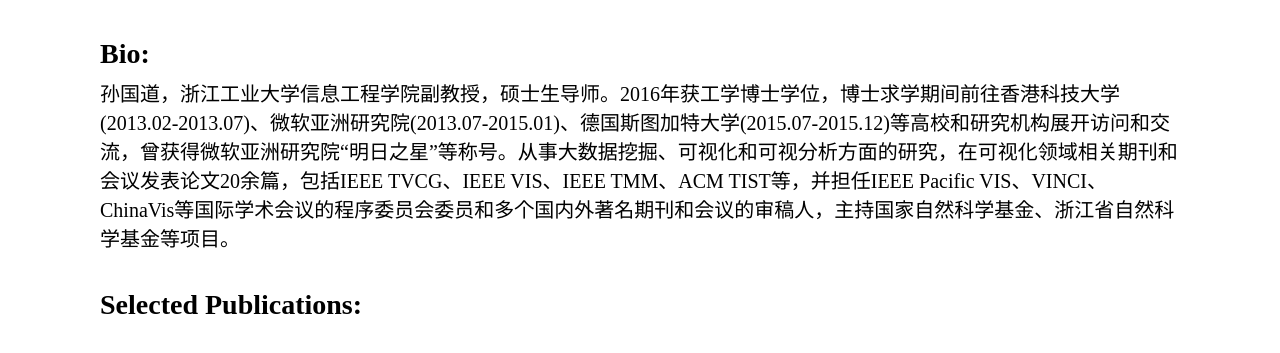
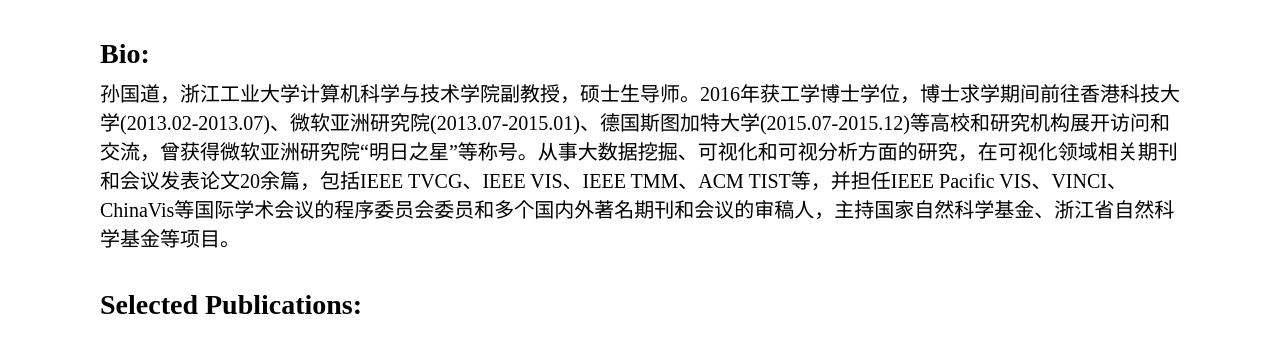
Before and after one commit to godoorsun/godoorsun.github.io, a Jekyll site: the page index_cn.html, which Jekyll copies as it is, in a window 1280 px wide and 900 px high, cut to the strip 455-831 px from the top of the window. Shown: the top 353 px of the strip. Built offline with Jekyll 4.4.1, drawn with Linux system fonts in a browser that asks for light colours; nearby versions of some CDN libraries; comment, search, counter and statistics services are not loaded.

Commit message:
update index_cn.html

```diff
--- a/index_cn.html
+++ b/index_cn.html
@@ -107,7 +107,7 @@
                 <h4 class = "item"  >Bio:</h4>
             </div>
             <div style="font-size:20px; -webkit-font-smoothing: antialiased;">
-                    孙国道，浙江工业大学信息工程学院副教授，硕士生导师。2016年获工学博士学位，博士求学期间前往香港科技大学(2013.02-2013.07)、微软亚洲研究院(2013.07-2015.01)、德国斯图加特大学(2015.07-2015.12)等高校和研究机构展开访问和交流，曾获得微软亚洲研究院“明日之星”等称号。从事大数据挖掘、可视化和可视分析方面的研究，在可视化领域相关期刊和会议发表论文20余篇，包括IEEE TVCG、IEEE VIS、IEEE TMM、ACM TIST等，并担任IEEE Pacific VIS、VINCI、ChinaVis等国际学术会议的程序委员会委员和多个国内外著名期刊和会议的审稿人，主持国家自然科学基金、浙江省自然科学基金等项目。
+                    孙国道，浙江工业大学计算机科学与技术学院副教授，硕士生导师。2016年获工学博士学位，博士求学期间前往香港科技大学(2013.02-2013.07)、微软亚洲研究院(2013.07-2015.01)、德国斯图加特大学(2015.07-2015.12)等高校和研究机构展开访问和交流，曾获得微软亚洲研究院“明日之星”等称号。从事大数据挖掘、可视化和可视分析方面的研究，在可视化领域相关期刊和会议发表论文20余篇，包括IEEE TVCG、IEEE VIS、IEEE TMM、ACM TIST等，并担任IEEE Pacific VIS、VINCI、ChinaVis等国际学术会议的程序委员会委员和多个国内外著名期刊和会议的审稿人，主持国家自然科学基金、浙江省自然科学基金等项目。
             </div>
 
 
```
